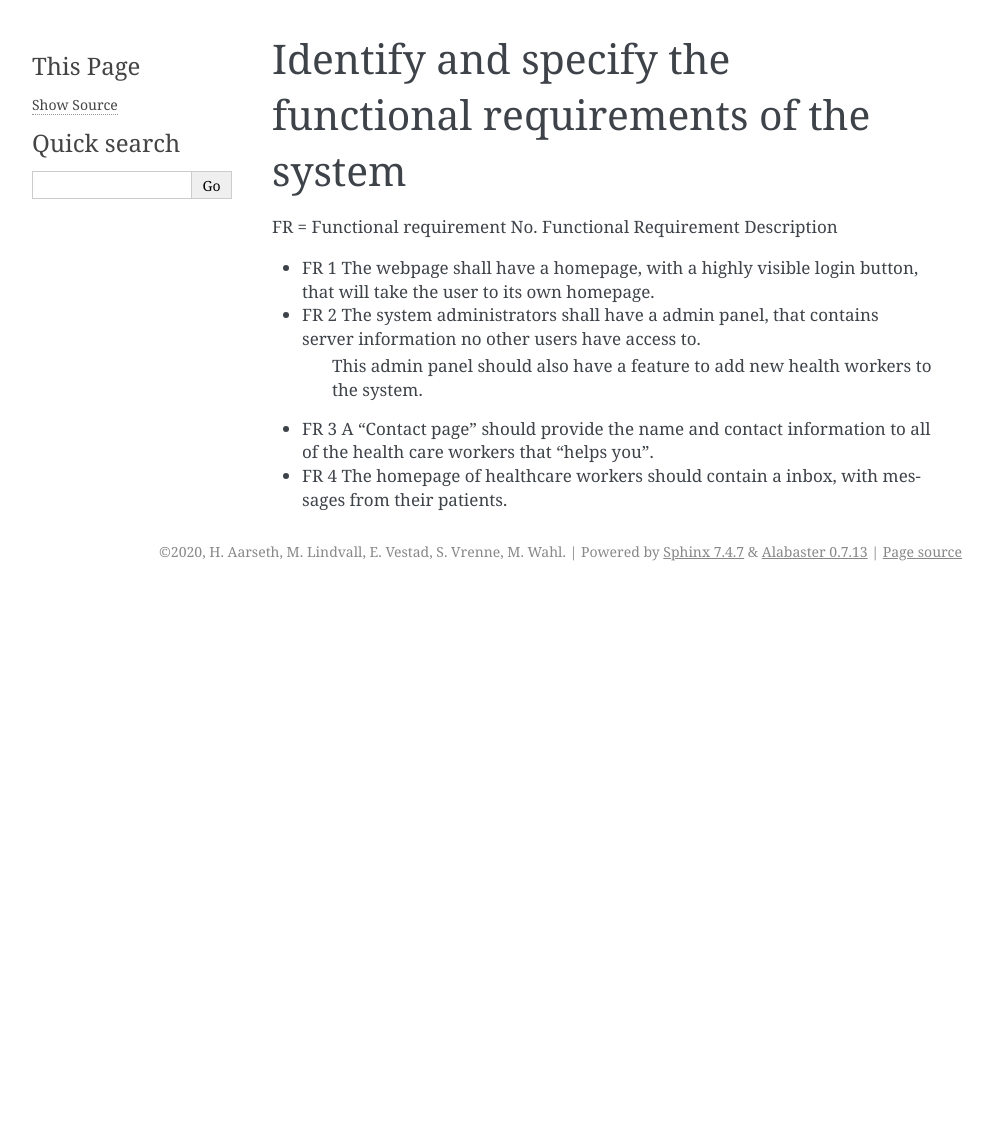
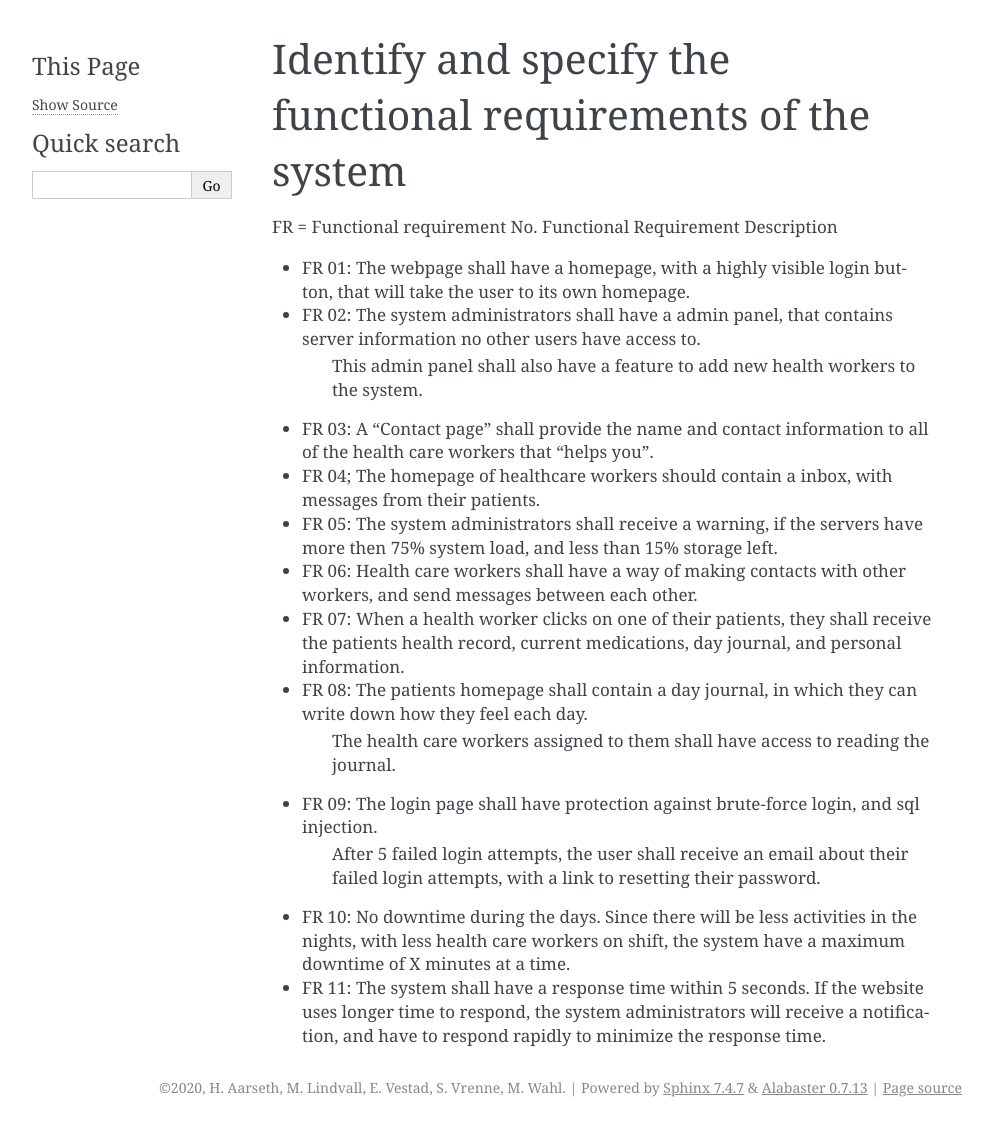
Before and after one commit to SteinarVrenne/school_imt3501, a Sphinx documentation site: the page built from Task 1/source/pages/03d_Functional_Reqs.rst, in a window 1280 px wide. Shown: the whole page, without its empty margins (148-1141 px from the left). Built offline with Sphinx 7.4.7, drawn with Linux system fonts in a browser that asks for light colours; before the commit the page ends 900 px from its top, so only the background shows below that.

Commit message:
More on 3d

```diff
--- a/Task 1/source/pages/01_Read_Study.rst
+++ /dev/null
@@ -1,2 +0,0 @@
-Read and understand the case study
-==================================
--- a/Task 1/source/pages/03d_Functional_Reqs.rst
+++ b/Task 1/source/pages/03d_Functional_Reqs.rst
@@ -4,8 +4,17 @@ Identify and specify the functional requirements of the system
 FR = Functional requirement No.
 Functional Requirement Description
 
-- FR 1 The webpage shall have a homepage, with a highly visible login button, that will take the user to its own homepage.
-- FR 2 The system administrators shall have a admin panel, that contains server information no other users have access to.
-     This admin panel should also have a feature to add new health workers to the system.
-- FR 3 A "Contact page" should provide the name and contact information to all of the health care workers that "helps you".
-- FR 4 The homepage of healthcare workers should contain a inbox, with messages from their patients.
+- FR 01: The webpage shall have a homepage, with a highly visible login button, that will take the user to its own homepage.
+- FR 02: The system administrators shall have a admin panel, that contains server information no other users have access to.
+        This admin panel shall also have a feature to add new health workers to the system.
+- FR 03: A "Contact page" shall provide the name and contact information to all of the health care workers that "helps you".
+- FR 04; The homepage of healthcare workers should contain a inbox, with messages from their patients.
+- FR 05: The system administrators shall receive a warning, if the servers have more then 75% system load, and less than 15% storage left.
+- FR 06: Health care workers shall have a way of making contacts with other workers, and send messages between each other.
+- FR 07: When a health worker clicks on one of their patients, they shall receive the patients health record, current medications, day journal, and personal information.
+- FR 08: The patients homepage shall contain a day journal, in which they can write down how they feel each day.
+         The health care workers assigned to them shall have access to reading the journal.
+- FR 09: The login page shall have protection against brute-force login, and sql injection.
+         After 5 failed login attempts, the user shall receive an email about their failed login attempts, with a link to resetting their password.
+- FR 10: No downtime during the days. Since there will be less activities in the nights, with less health care workers on shift, the system have a maximum downtime of X minutes at a time.
+- FR 11: The system shall have a response time within 5 seconds. If the website uses longer time to respond, the system administrators will receive a notification, and have to respond rapidly to minimize the response time.
```
